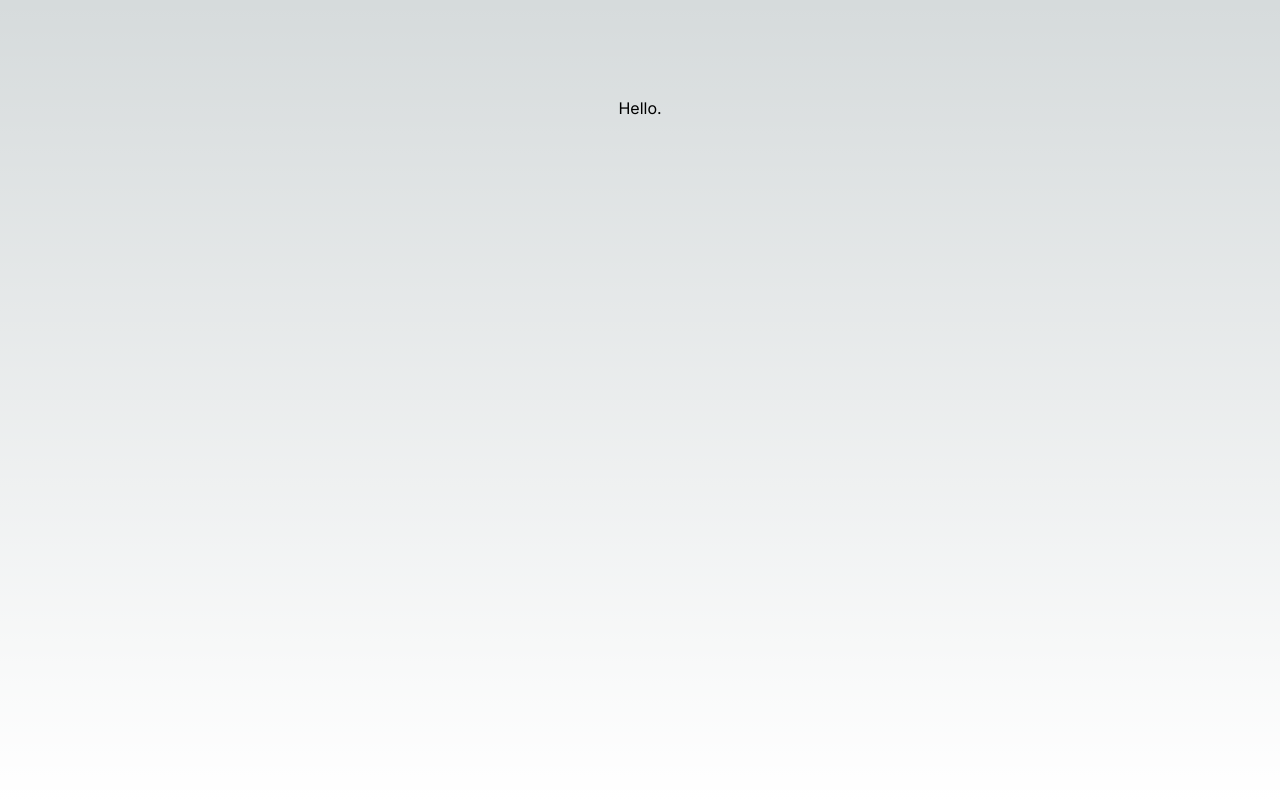
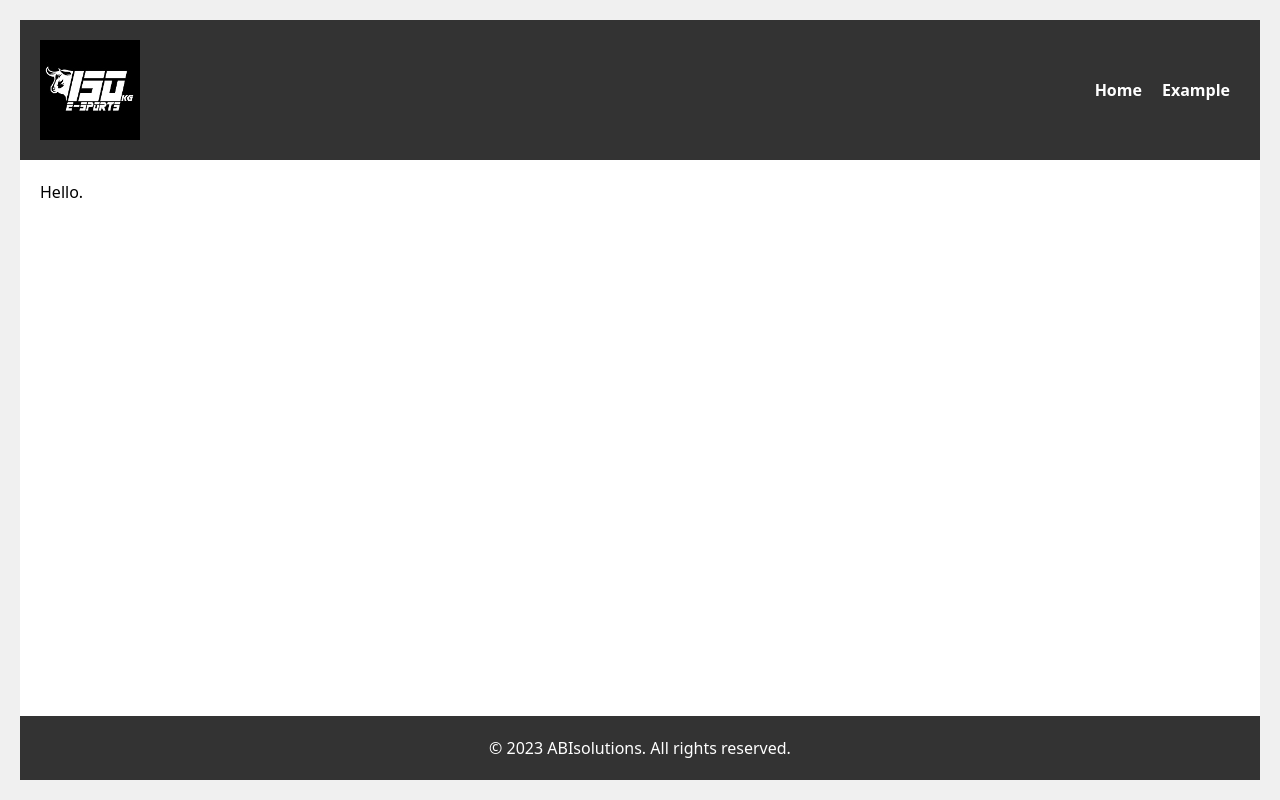
Before and after one commit to ABIsolution/homepage, a Next.js app in the folder packages/web/: page / in a window 1280 px wide. Built offline with nearby package versions, Linux system fonts and the light colour scheme.

Commit message:
use layout

```diff
--- a/packages/web/pages/index.tsx
+++ b/packages/web/pages/index.tsx
@@ -1,15 +1,13 @@
 import { Inter } from 'next/font/google';
-
+import Layout from '../components/layout';
 const inter = Inter({ subsets: ['latin'] });
 
 export default function Home() {
   return (
-    <main
-      className={`flex min-h-screen flex-col items-center justify-between p-24 ${inter.className}`}
-    >
+    <Layout>
       <div>
         <p>Hello.</p>
       </div>
-    </main>
+    </Layout>
   );
 }
```
